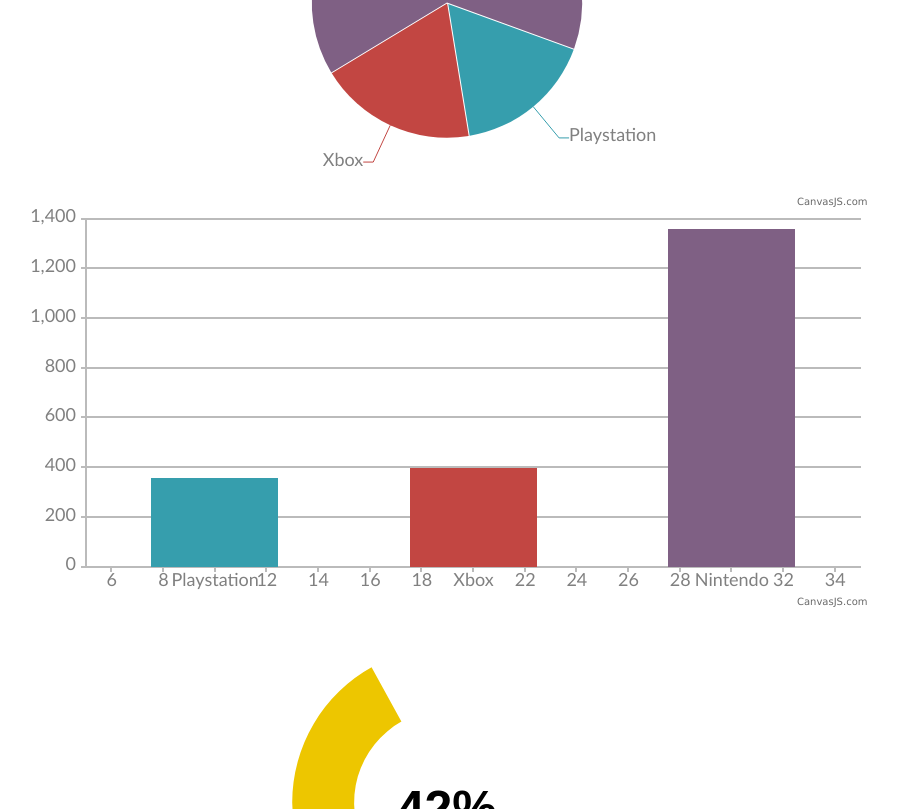
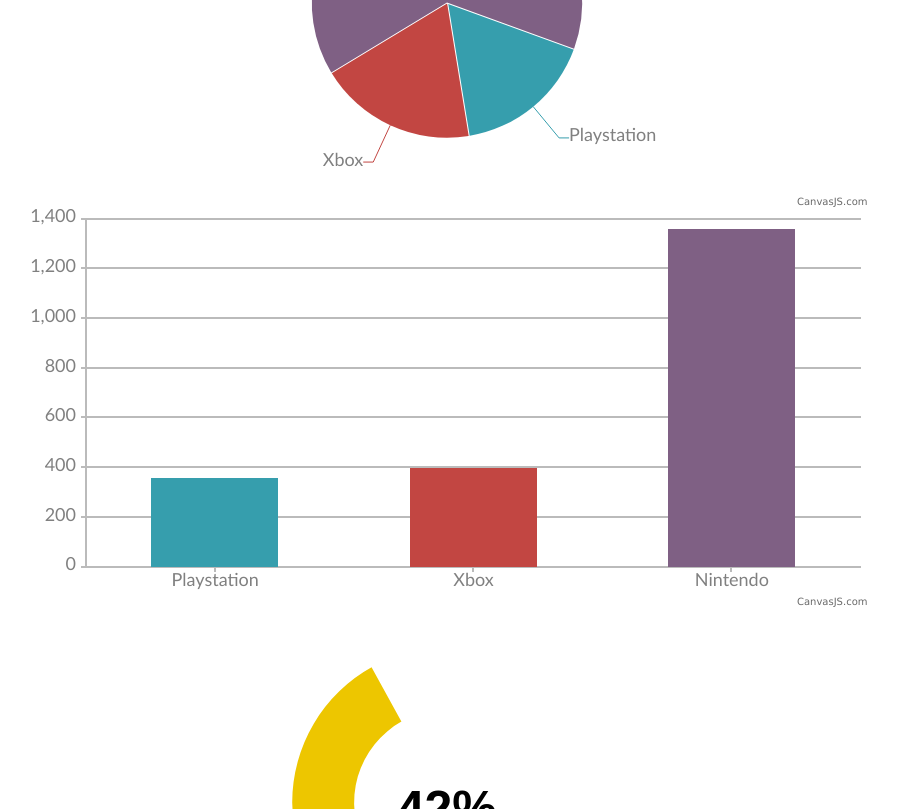
Before and after one commit to KnowitLabs/Graphs, a plain HTML site: page demo.html in a window 1280 px wide. Shown: the part 591-1400 px from the top of the page, without its empty margins (47-945 px from the left). Drawn offline with nearby package versions, Linux system fonts and the light colour scheme.

Commit message:
Small fix: added json dummy data for use column chart wihout X-data

```diff
--- a/demo.html
+++ b/demo.html
@@ -35,7 +35,7 @@
         	</div>
 
         	<div class="col-md-9 col-lg-9 col-xs-12 col-sm-12">
-        		<div class="canvasjs" id="graph3" data-graphtype="column" data-stats="json/dummy-graphdata.json"></div>
+        		<div class="canvasjs" id="graph3" data-graphtype="column" data-stats="json/dummy-graphdata-columns.json"></div>
         	</div>
 
           <div class="col-md-9 col-lg-9 col-xs-12 col-sm-12">
--- /dev/null
+++ b/json/dummy-graphdata-columns.json
@@ -0,0 +1,13 @@
+  [{
+  	"label": "Playstation",
+  	"y": 357,
+  	"color": ""
+  }, {
+  	"label": "Xbox",
+  	"y": 400,
+  	"color": ""
+  }, {
+  	"label": "Nintendo",
+  	"y": 1358,
+  	"color": ""
+  }]
```
